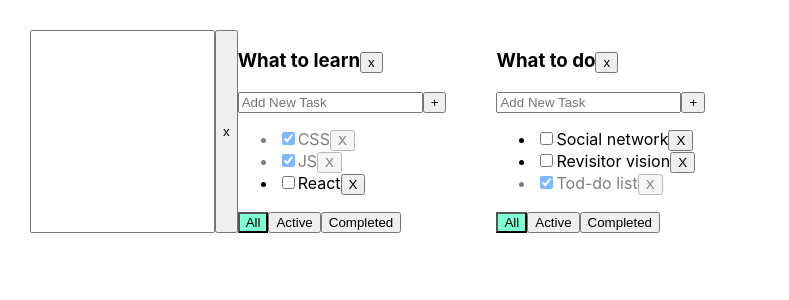
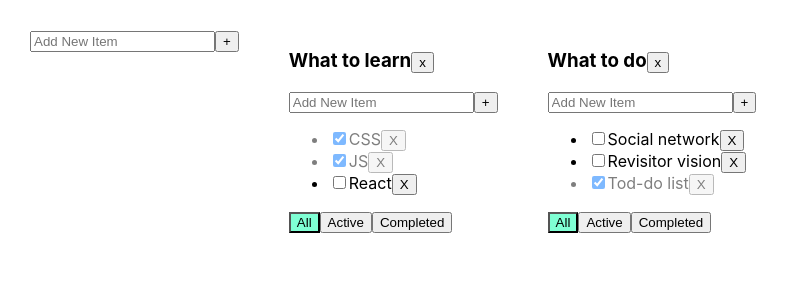
Before and after one commit to Stepan-Suprunov/CRM_PetProject, a React (Create React App) app: page / in a window 1280 px wide. Shown: the top 300 px of the page, without its empty margins (0-789 px from the left). Built offline with nearby package versions, Linux system fonts and the light colour scheme.

Commit message:
AddItemForm refactored for using to add new Todo lists.

```diff
--- a/src/AddItemForm.tsx
+++ b/src/AddItemForm.tsx
@@ -1,8 +1,7 @@
 import React, {ChangeEvent, useState} from "react";
 
 type AddItemFormPropsType = {
-    addTask: (newTaskTitle: string, todolistId: string) => void;
-    id: string;
+    addItem: (newTaskTitle: string) => void;
 };
 
 export function AddItemForm(props: AddItemFormPropsType) {
@@ -21,7 +20,7 @@ export function AddItemForm(props: AddItemFormPropsType) {
     };
     const addTask = () => {
         if (newTaskTitle.trim() !== '') {
-            props.addTask(newTaskTitle.trim(), props.id);
+            props.addItem(newTaskTitle.trim());
             setNewTaskTitle('');
         } else {
             setError('Field is required')
@@ -32,7 +31,7 @@ export function AddItemForm(props: AddItemFormPropsType) {
         <div>
             <input
                 className={error ? 'error' : ''}
-                placeholder="Add New Task"
+                placeholder="Add New Item"
                 value={newTaskTitle}
                 onChange={onChangeHandler}
                 onKeyPress={onKeyPressHandler}
--- a/src/App.tsx
+++ b/src/App.tsx
@@ -2,6 +2,7 @@ import React, {useState} from 'react';
 import './App.css';
 import {TaskType, Todolist} from "./Todolist";
 import {v1} from "uuid";
+import {AddItemForm} from "./AddItemForm";
 
 export type FilterValuesType = 'all' | 'completed' | 'active';
 
@@ -9,6 +10,10 @@ type TodoListType = {
     id: string
     title: string
     filter: FilterValuesType
+};
+
+type TasksStateType = {
+    [key: string]: Array<TaskType>
 };
 
 function App() {
@@ -20,7 +25,7 @@ function App() {
         {id: todolistId1, title: "What to learn", filter: "all"},
         {id: todolistId2, title: "What to do", filter: "all"}
     ]);
-    const [tasksObj, setTasksObj] = useState({
+    const [tasksObj, setTasksObj] = useState<TasksStateType>({
         [todolistId1]: [
             {
                 id: v1(),
@@ -101,9 +106,19 @@ function App() {
         setTasksObj({...tasksObj});
     };
 
+    function addTodolist(title: string) {
+        let todolist: TodoListType = {
+            id: v1(),
+            title: title,
+            filter: "all"
+        };
+        setTodolists([todolist, ...todolists]);
+        setTasksObj({...tasksObj, [todolist.id]: []});
+    };
+
     return (
         <div className="App">
-            <input/><button>x</button>
+            <AddItemForm addItem={addTodolist} />
             {
                 todolists.map((tl) => {
 
--- a/src/Todolist.tsx
+++ b/src/Todolist.tsx
@@ -24,12 +24,16 @@ export function Todolist(props: PropsType) {
 
     const removeTodolist = () => props.removeTodolist(props.id);
 
+    const addTask = (newTaskTitle: string) => {
+        props.addTask(newTaskTitle, props.id);
+    };
+
     return (
         <div>
             <h3>{props.title}
                 <button onClick={removeTodolist}>x</button>
             </h3>
-            <AddItemForm id={props.id} addTask={props.addTask} />
+            <AddItemForm addItem={addTask} />
             <ul>
                 {props.tasks.map(task =>
                     <li key={task.id} className={task.isDone ? 'is-done' : ''}>
```
